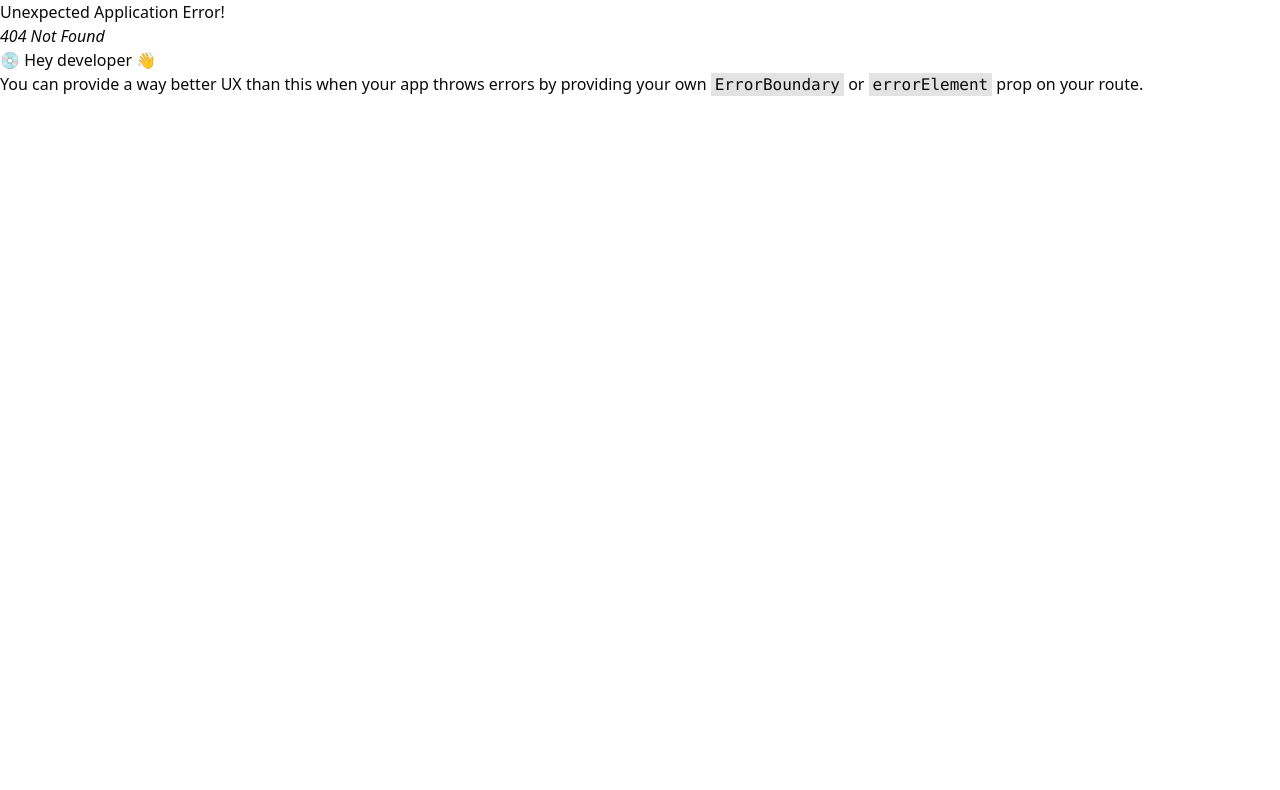
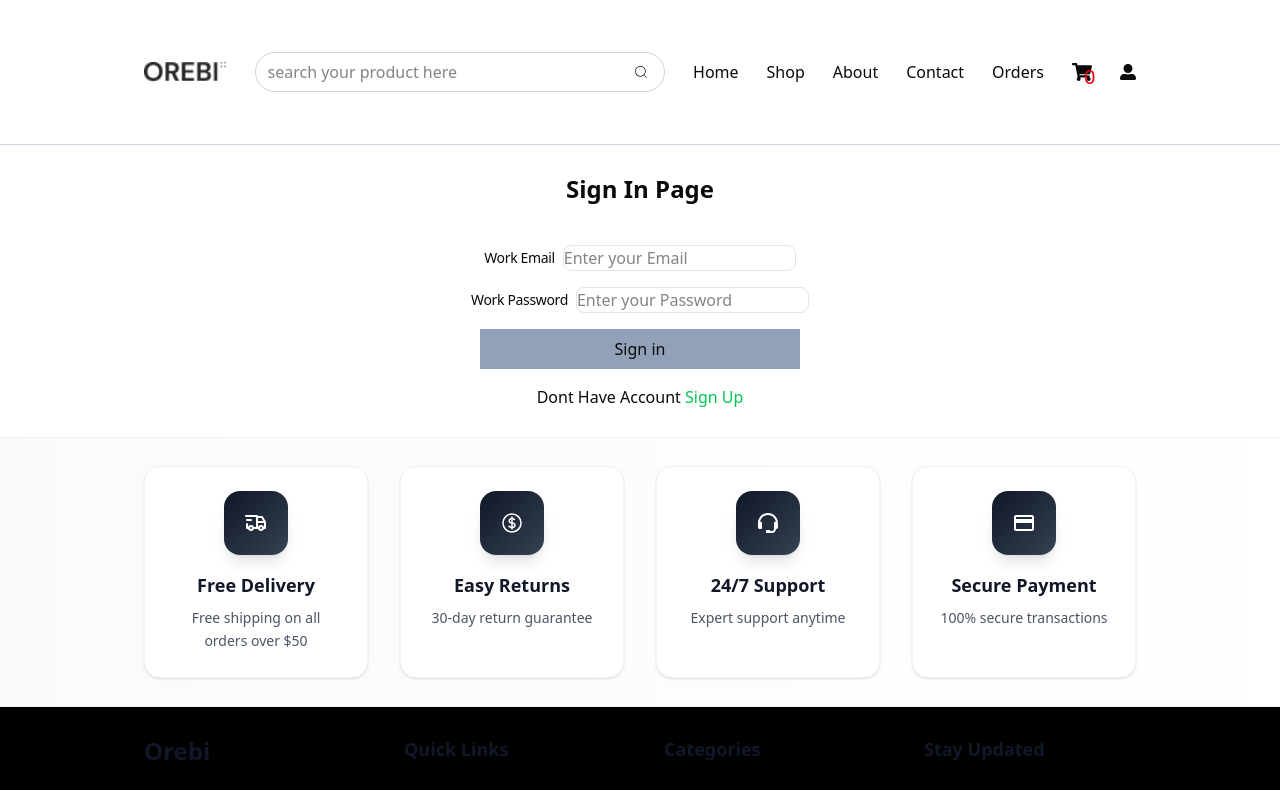
Before and after one commit to jillur984/full-stack-e-commerce-with-dashboard, a React (Vite) app in the folder client/: page /signin in a window 1280 px wide. Before the commit this address had no page. Shown: the top 790 px of the page. Built offline with nearby package versions, Linux system fonts and the light colour scheme.

Commit message:
price calculate work and sign in and sign up page design

```diff
--- a/client/src/components/Header.jsx
+++ b/client/src/components/Header.jsx
@@ -41,9 +41,9 @@ const Header = () => {
             </span>
            </Link>
           </button>
-          <button>
+          <Link to="/signin">
             <FaUserAlt />
-          </button>
+          </Link>
         </div>
       </Container>
     </div>
--- /dev/null
+++ b/client/src/components/Input.jsx
@@ -0,0 +1,17 @@
+import React from 'react'
+import { cn } from './ui/cn'
+
+
+export const Label=({htmlFor,className,children})=>{
+   return (
+    <label className={cn("font-semibold text-sm tracking-tight",className)}>{children}</label>
+   )
+}
+
+const Input = ({type,name,id,placeholder,className,value,onChange}) => {
+  return (
+    <input type={type} name={name} id={id} placeholder={placeholder} onChange={onChange} value={value} className={cn("border rounded-md",className)}/>
+  )
+}
+
+export default Input
--- a/client/src/pages/Cart.jsx
+++ b/client/src/pages/Cart.jsx
@@ -4,15 +4,37 @@ import PriceContainer from "@/components/PriceContainer";
 import PriceFormat from "@/components/PriceFormat";
 import { resetCart } from "@/redux/cartSlice";
 import React, { useEffect, useState } from "react";
+import toast from "react-hot-toast";
 import { useSelector } from "react-redux";
 import { useDispatch } from "react-redux";
 
 const Cart = () => {
   const { products } = useSelector((state) => state.cart);
-
+  const[subTotal,setSubTotal]=useState(null)
+  const[total,setTotal]=useState(null)
   const [cartProduct, setCartProduct] = useState([]);
 
   const dispatch = useDispatch();
+
+
+  useEffect(()=>{
+
+    let subTotal=0;
+    let totalDiscount=0;
+
+
+    products.map((item)=>{
+      const itemTotal=item?.price*item?.quantity
+      const itemDiscount=(item?.price*item?.discountPercentage)/100*item?.quantity
+
+      subTotal+=itemTotal;
+      totalDiscount+=itemDiscount
+    })
+
+    setTotal(subTotal-totalDiscount)
+    setSubTotal(subTotal)
+
+  },[products])
 
   useEffect(() => {
     if (!products) return;
@@ -30,6 +52,9 @@ const Cart = () => {
       dispatch(resetCart());
     }
   };
+
+
+
 
   return (
     <Container>
@@ -60,19 +85,19 @@ const Cart = () => {
               <div className="border-t">
                 <div className="flex border-b items-center gap-8 justify-between">
                   <p>Subtotal</p>
-                  <PriceFormat amount={500} />
+                  <PriceFormat amount={subTotal} />
                 </div>
                 <div className="flex border-t border-b items-center gap-8 justify-between">
                   <p>Discount</p>
-                  <PriceFormat amount={500} />
+                  <PriceFormat amount={subTotal-total} />
                 </div>
                 <div className="flex font-bold items-center gap-8 justify-between">
                   <p>Total</p>
-                  <PriceFormat amount={400} />
+                  <PriceFormat amount={total}  />
                 </div>
               </div>
 
-               <button className="bg-green-500 flex justify-end p-2 px-5 mt-10 rounded-md">
+               <button onClick={()=>toast.success("Payment will process shortly")} className="bg-green-500 flex justify-end p-2 px-5 mt-10 rounded-md">
               Process to checkout
             </button>
             </div>
--- a/client/src/pages/Signin.jsx
+++ b/client/src/pages/Signin.jsx
@@ -1,8 +1,27 @@
+import Container from '@/components/Container'
 import React from 'react'
+import { cn } from '../components/ui/cn'
+import Title from '@/components/Title'
+import Input, { Label } from '@/components/Input'
+import { Link } from 'react-router-dom'
 
-const Signin = () => {
+const Signin = ({className}) => {
   return (
-    <div>Signin</div>
+    <Container>
+      <Title className='text-center mb-10'>Sign In Page</Title>
+       <div className='flex flex-col gap-4 items-center justify-center'>
+         <div className='flex gap-2 items-center'>
+          <Label htmlFor="email" className="font-normal">Work Email</Label>
+          <Input placeholder="Enter your Email" type="email"/>
+        </div>
+        <div className='flex gap-2 items-center '>
+          <Label htmlFor="password" className="font-normal">Work Password</Label>
+          <Input className="border" placeholder="Enter your Password" type="password"/>
+        </div>
+        <button className='bg-slate-400 max-w-80 w-full p-2'>Sign in </button>
+        <p>Dont Have Account{""} <Link to="/signup"><span className='text-green-500'>Sign Up</span></Link></p>
+       </div>
+    </Container>
   )
 }
 
--- a/client/src/pages/Signup.jsx
+++ b/client/src/pages/Signup.jsx
@@ -1,8 +1,31 @@
+import Container from '@/components/Container'
 import React from 'react'
+import { cn } from '../components/ui/cn'
+import Title from '@/components/Title'
+import Input, { Label } from '@/components/Input'
+import { Link } from 'react-router-dom'
 
-const Signup = () => {
+const Signup = ({className}) => {
   return (
-    <div>Signup</div>
+    <Container>
+      <Title className='text-center mb-10'>Create your Account</Title>
+       <div className='flex flex-col gap-4 items-center justify-center'>
+       <div className='flex gap-2 items-center'>
+          <Label htmlFor="Name" className="font-normal">Full Name</Label>
+          <Input placeholder="Enter your Email" type="text"/>
+        </div>
+         <div className='flex gap-2 items-center'>
+          <Label htmlFor="email" className="font-normal">Work Email</Label>
+          <Input placeholder="Enter your Email" type="email"/>
+        </div>
+        <div className='flex gap-2 items-center '>
+          <Label htmlFor="password" className="font-normal">Work Password</Label>
+          <Input className="border" placeholder="Enter your Password" type="password"/>
+        </div>
+        <button className='bg-slate-400 max-w-80 w-full p-2'>Create your account</button>
+        <p>Already Have Account{""} <Link to="/signin"><span className='text-green-500'>Sign In</span></Link></p>
+       </div>
+    </Container>
   )
 }
 
```
Also changed, not shown: client/src/main.jsx (+10 -0 lines).
